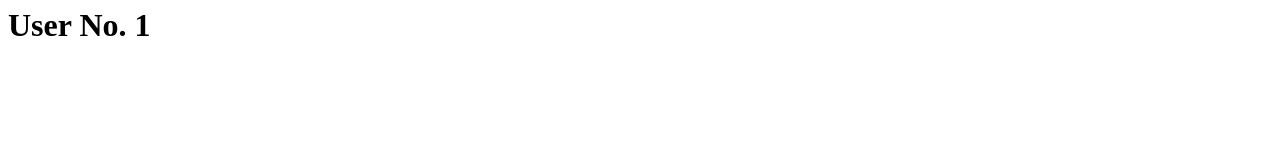
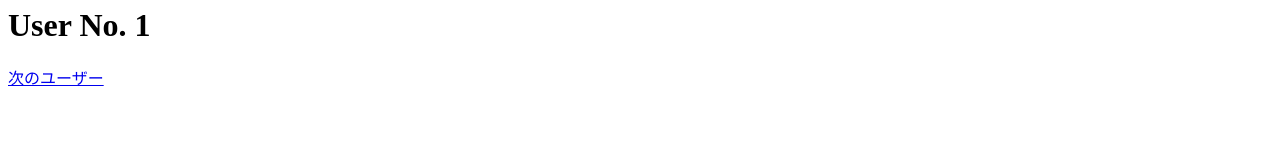
Before and after one commit to kinari321/vue.js_practice, a Vue app in the folder udemy-vuejs/: page /users/1 in a window 1280 px wide. Shown: the part 134-294 px from the top of the page. Built offline with nearby package versions, Linux system fonts and the light colour scheme; the HTML template or start-up script is replaced by a standard one.

Commit message:
Udemy 195 router-link nameまで

```diff
--- a/udemy-vuejs/src/router.js
+++ b/udemy-vuejs/src/router.js
@@ -16,7 +16,7 @@
       props: true,
       children: [
         { path: "posts", component: UsersPosts },
-        { path: "profile", component: UsersProfile },
+        { path: "profile", component: UsersProfile, name: "users-id-profile" },
       ]
     }
   ]
--- a/udemy-vuejs/src/views/Home.vue
+++ b/udemy-vuejs/src/views/Home.vue
@@ -9,7 +9,10 @@
 export default {
   methods: {
     toUsers() {
-      this.$router.push({ path: 'users' });
+      this.$router.push({
+        name: "users-id-profile",
+        params: { id: 1 }
+        });
     }
   }
 };
--- a/udemy-vuejs/src/views/Users.vue
+++ b/udemy-vuejs/src/views/Users.vue
@@ -5,6 +5,8 @@
     <router-link to="/users/2">ユーザー2</router-link>
     <hr>
     <h1>User No. {{ id }}</h1>
+    <router-link :to="{ name: 'users-id-profile', params: { id: Number(id) + 1 } }">次のユーザー</router-link>
+    <router-view></router-view>
   </div>
 </template>
 
```
